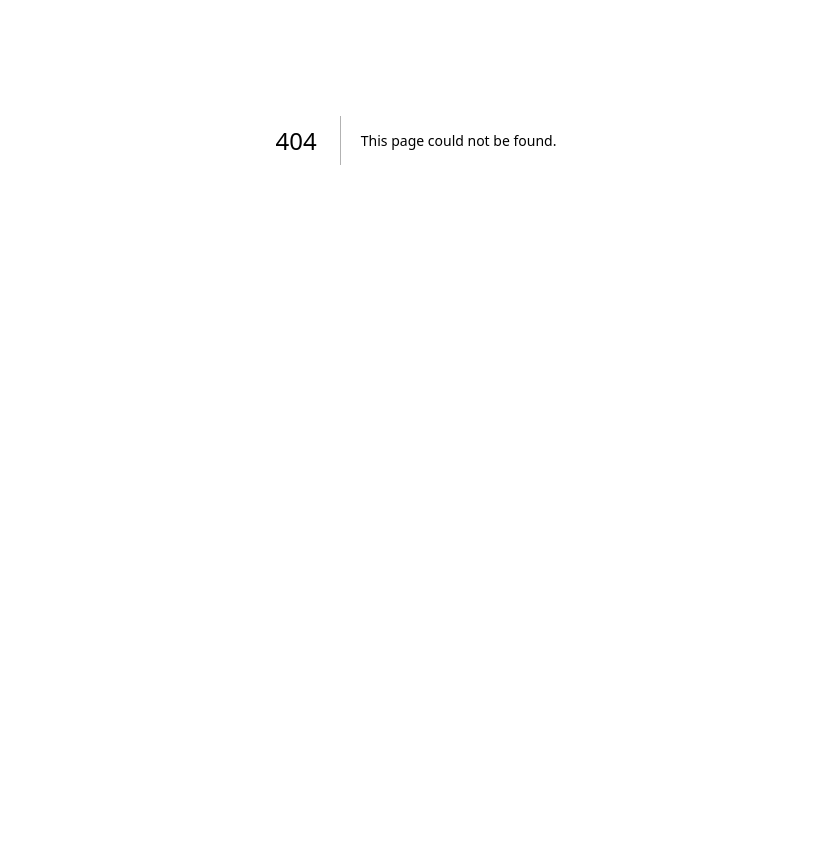
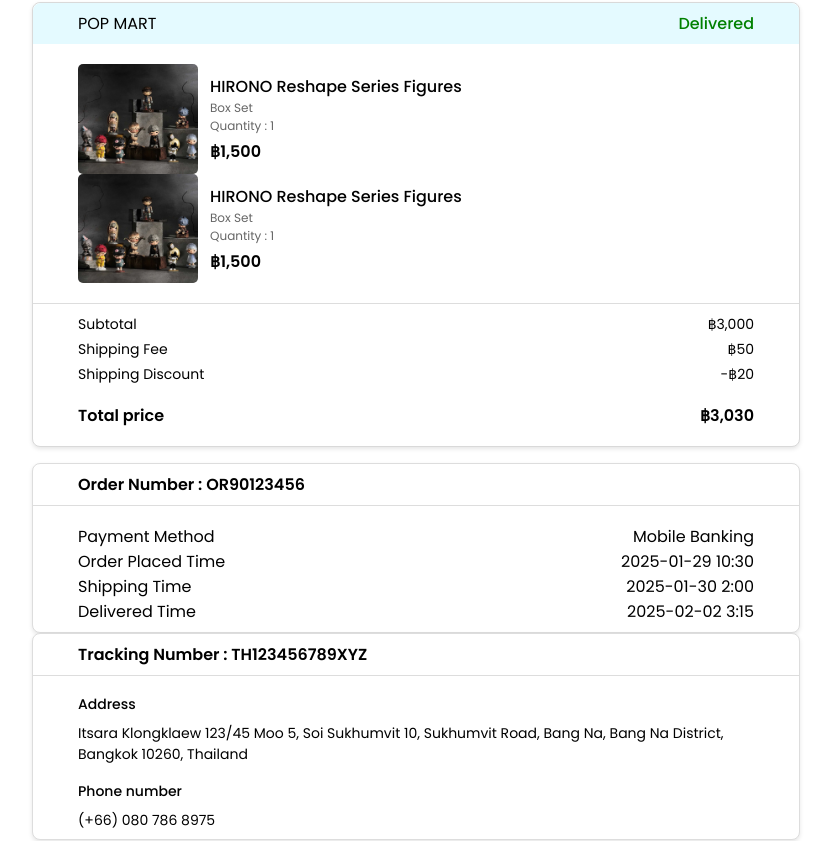
Before and after one commit to PangIkp/nongtoy, a Next.js app: page /orderdetail in a window 1280 px wide. Before the commit this address had no page. Shown: the part 260-1101 px from the top of the page, without its empty margins (224-1055 px from the left). Before the commit the page ends 800 px from the top, so only its background shows below. Built offline with nearby package versions, Linux system fonts and the light colour scheme.

Commit message:
order history detail

```diff
--- a/src/Styles/OrderItem.scss
+++ b/src/Styles/OrderItem.scss
@@ -16,16 +16,19 @@
 .order_container {
   display: flex;
   justify-content: space-between; /* แยกซ้าย-ขวา */
-  //   align-items: flex-start;
   gap: 40px;
 }
 
 .menu_section {
-  width: 40%; /* กำหนดให้ Menu อยู่ด้านซ้าย */
+  width: 60%; /* กำหนดให้ Menu อยู่ด้านซ้าย */
 }
 
 .order_section {
-  width: 70%; /* กำหนดให้ Order อยู่ด้านขวา */
+  width: 100%; /* กำหนดให้ Order อยู่ด้านขวา */
+
+  &.detailpage {
+    width: 100%;
+  }
 }
 
 .order_content {
@@ -151,8 +154,8 @@
 // Order Item
 .order-card {
   background: white;
-  border-radius: 15px;
-  box-shadow: 0.5px 0.5px 0.5px 0.5px rgba(0, 0, 0, 0.1);
+  border-radius: 8px;
+  box-shadow: 0 2px 4px rgba(0, 0, 0, 0.1);
   border: 1px solid #d9d9d9;
   // border: 1 solid;
   box-sizing: border-box;
@@ -241,21 +244,54 @@
     display: flex;
     justify-content: space-between;
     border-top: 1px solid #ddd;
-  padding-top: 10px;
-  padding-bottom: 10px;
-  padding-left: 45px;
-  padding-right: 45px;
-  font-size: 14;
+    padding: 10px 45px;
+    font-size: 14px;
     font-weight: 600;
+    align-items: center;
 
     .see-more {
       background: none;
-    font-size: 12;
+      font-size: 11px;
       border: none;
+      font-weight: 300;
       color: #666666;
       cursor: pointer;
     }
+
+    /* สไตล์สำหรับหน้า detailpage */
+    &.detailpage {
+        flex-direction: column;
+        align-items: flex-start;
+        gap: 8px; /* ระยะห่างระหว่างแต่ละบรรทัด */
+        width: 100%;
+        font-size: 14px;
+        font-weight: 400;
+
+        .order-summary {
+          display: flex;
+          flex-direction: column;
+          gap: 4px;
+          width: 100%;
+
+          span {
+            display: flex;
+            justify-content: space-between;
           }
+        }
+
+        /* ปรับ total price ให้ชิดซ้าย-ขวา */
+        .total-price {
+            display: flex;
+            justify-content: space-between;
+            font-weight: 600;
+            font-size: 16px;
+            margin-top: 10px;
+            width: 100%;
+          }
+    }
+}
+
+
 
 @media (max-width: 1000px) {
     .order_container {
@@ -267,3 +303,95 @@
       width: 100%; /* ทำให้แต่ละส่วนเต็มความกว้าง */
     }
 }
+
+
+
+// Order history detail
+.order_history_detail {
+    display: flex;
+    justify-content: center; /* จัดให้อยู่ตรงกลางแนวนอน */
+    align-items: center; /* จัดให้อยู่ตรงกลางแนวตั้ง */
+    gap: 40px;
+}
+
+// order number
+.order-number {
+    margin-bottom: 18;
+    background: #fff;
+    border: 1px solid #ddd;
+    border-bottom: 1px solid #ddd;
+    border-radius: 8px;
+    box-shadow: 0 2px 4px rgba(0, 0, 0, 0.1);
+    color: black;
+    width: 100%;
+
+    // h3 {
+    //   font-size: 16;
+    // }
+
+    .order-details {
+    //   display: flex;
+      justify-content: space-between;
+      align-items: center;
+      padding-left: 45px;
+      padding-right: 45px;
+      padding-top: 8px;
+      padding-bottom: 8px;
+      .label {
+        font-size: 14;
+        display: flex;
+        justify-content: space-between;
+        padding: 2;
+        width: 100%;
+
+        // span {
+        //   margin-left: auto;
+        // }
+      }
+    }
+  }
+
+
+// order tracking
+.order-tracking {
+    background: #fff;
+    border: 1px solid #ddd;
+    border-bottom: 1px solid #ddd;
+    border-radius: 8px;
+    box-shadow: 0 2px 4px rgba(0, 0, 0, 0.1);
+    color: black;
+    width: 100%;
+    margin: 0 auto; /* ทำให้กล่องอยู่กลาง */
+}
+
+
+    h3 {
+      padding-left: 45px;
+      padding-right: 45px;
+      padding-top: 8px;
+      padding-bottom: 8px;
+      font-size: 16px;
+      font-weight: 600;
+      margin-bottom: 10px;
+      border-bottom: 1px solid #ddd;
+    }
+
+    .tracking-details {
+      .label {
+        font-size: 14px;
+        padding-left: 45px;
+        padding-right: 45px;
+        padding-top: 8px;
+        padding-bottom: 8px;
+        // padding: 2;
+        font-weight: 500;
+      }
+
+      .address, .phone {
+        font-size: 14px;
+        padding-left: 45px;
+        padding-right: 45px;
+        padding-bottom: 8px;
+        border-radius: 4px;
+      }
+    }
--- /dev/null
+++ b/src/app/orderdetail/page.tsx
@@ -0,0 +1,98 @@
+import React from "react";
+import Navbar from "@/components/Navbar";
+import Header from "@/components/Header";
+import Footer from "@/components/Footer";
+import Copyrights from "@/components/Copyrights";
+import OrderItem from "@/components/OrderItem";
+
+const orders = [
+  {
+    storeName: "POP MART",
+    status: "Delivered",
+    subtotal: 3000, // ราคาก่อนรวมค่าจัดส่ง
+    shippingFee: 50, // ค่าจัดส่ง
+    shippingDiscount: 20, // ส่วนลดค่าจัดส่ง
+    totalPrice: 3030, // รวมทั้งหมด
+    products: [
+      {
+        image: "/Images/PostHino.png",
+        name: "HIRONO Reshape Series Figures",
+        category: "Box Set",
+        quantity: 1,
+        price: 1500,
+      },
+      {
+        image: "/Images/PostHino.png",
+        name: "HIRONO Reshape Series Figures",
+        category: "Box Set",
+        quantity: 1,
+        price: 1500,
+      },
+    ],
+  },
+];
+
+function OrderDetail() {
+  return (
+    <div
+      style={{ backgroundColor: "white", minHeight: "100vh", width: "100vw" }}
+    >
+      <Header />
+      <Navbar />
+
+      <div
+        className="order_wrapper"
+        style={{
+          paddingLeft: "20vw",
+          paddingRight: "20vw",
+          paddingTop: "220px",
+          paddingBottom: "10vw",
+        }}
+      >
+        {/* ใช้ div ครอบ Menu และ Order */}
+        <div className="order_history_detail">
+          <div className="order_section">
+            <p className="info_header_text">Order Detail</p>
+            <div>
+              {orders.map((order, index) => (
+                <OrderItem key={index} {...order} />
+              ))}
+            </div>
+          </div>
+        </div>
+
+        <div className="order-number">
+          <h3>
+            Order Number : <span>OR90123456 </span>
+          </h3>
+          <div className="order-details">
+            <p className="label">Payment Method<span>Mobile Banking</span></p>
+            <p className="label">Order Placed Time<span>2025-01-29 10:30</span></p>
+            <p className="label">Shipping Time<span>2025-01-30 2:00</span></p>
+            <p className="label">Delivered Time<span>2025-02-02 3:15</span></p>
+          </div>
+        </div>
+
+        <div className="order-tracking">
+          <h3>
+            Tracking Number : <span>TH123456789XYZ</span>
+          </h3>
+          <div className="tracking-details">
+            <p className="label">Address</p>
+            <p className="address">
+              Itsara Klongklaew 123/45 Moo 5, Soi Sukhumvit 10, Sukhumvit Road,
+              Bang Na, Bang Na District, Bangkok 10260, Thailand
+            </p>
+            <p className="label">Phone number</p>
+            <p className="phone">(+66) 080 786 8975</p>
+          </div>
+        </div>
+      </div>
+
+      <Footer />
+      <Copyrights />
+    </div>
+  );
+}
+
+export default OrderDetail;
--- a/src/components/OrderItem.tsx
+++ b/src/components/OrderItem.tsx
@@ -1,4 +1,6 @@
+"use client";
 import React from "react";
+import { usePathname } from "next/navigation"; // ใช้ของ Next.js
 import "../Styles/OrderItem.scss";
 
 interface Product {
@@ -14,6 +16,9 @@ interface OrderItemProps {
   status: string;
   products: Product[];
   totalPrice: number;
+  subtotal: number;
+  shippingFee: number;
+  shippingDiscount: number;
 }
 
 const OrderItem: React.FC<OrderItemProps> = ({
@@ -21,7 +26,12 @@ const OrderItem: React.FC<OrderItemProps> = ({
   status,
   totalPrice,
   products,
+  subtotal,
+  shippingFee,
+  shippingDiscount,
 }) => {
+  const pathname = usePathname(); // ใช้ของ Next.js
+
   return (
     <div className="order-card">
       <div className="order-header">
@@ -51,11 +61,41 @@ const OrderItem: React.FC<OrderItemProps> = ({
         ))}
       </div>
 
-      <div className="order-footer">
+      <div
+        className={`order-footer ${
+          pathname === "/orderdetail" ? "detailpage" : ""
+        }`}
+      >
+        {/* แสดงเฉพาะในหน้า /orderdetail */}
+        {pathname === "/orderdetail" && (
+          <div className="order-summary">
+            <span className="product-subtotal">
+              Subtotal <span>฿{subtotal.toLocaleString()}</span>
+            </span>
+
+            <span className="product-shippingfee">
+              Shipping Fee <span>฿{shippingFee.toLocaleString()}</span>
+            </span>
+
+            <span className="product-shippingdiscount">
+              Shipping Discount{" "}
+              <span>-฿{shippingDiscount.toLocaleString()}</span>
+            </span>
+          </div>
+        )}
+
+
         <span className="total-price">
-          Total price : {totalPrice.toLocaleString()}
+          <span style={{marginRight:5}}>Total price</span>
+          <span>฿{totalPrice.toLocaleString()}</span>
         </span>
-        <button className="see-more">See more</button>
+        <div />
+        {/* ซ่อนปุ่ม See more ถ้าอยู่ที่ /orderdetail */}
+        {pathname !== "/orderdetail" && (
+          <a href="/orderdetail" className="see-more">
+            See more
+          </a>
+        )}
       </div>
     </div>
   );
```
Also changed, not shown: src/app/order/page.tsx (+9 -3 lines). Lines whose indentation alone changed are shown as unchanged.
